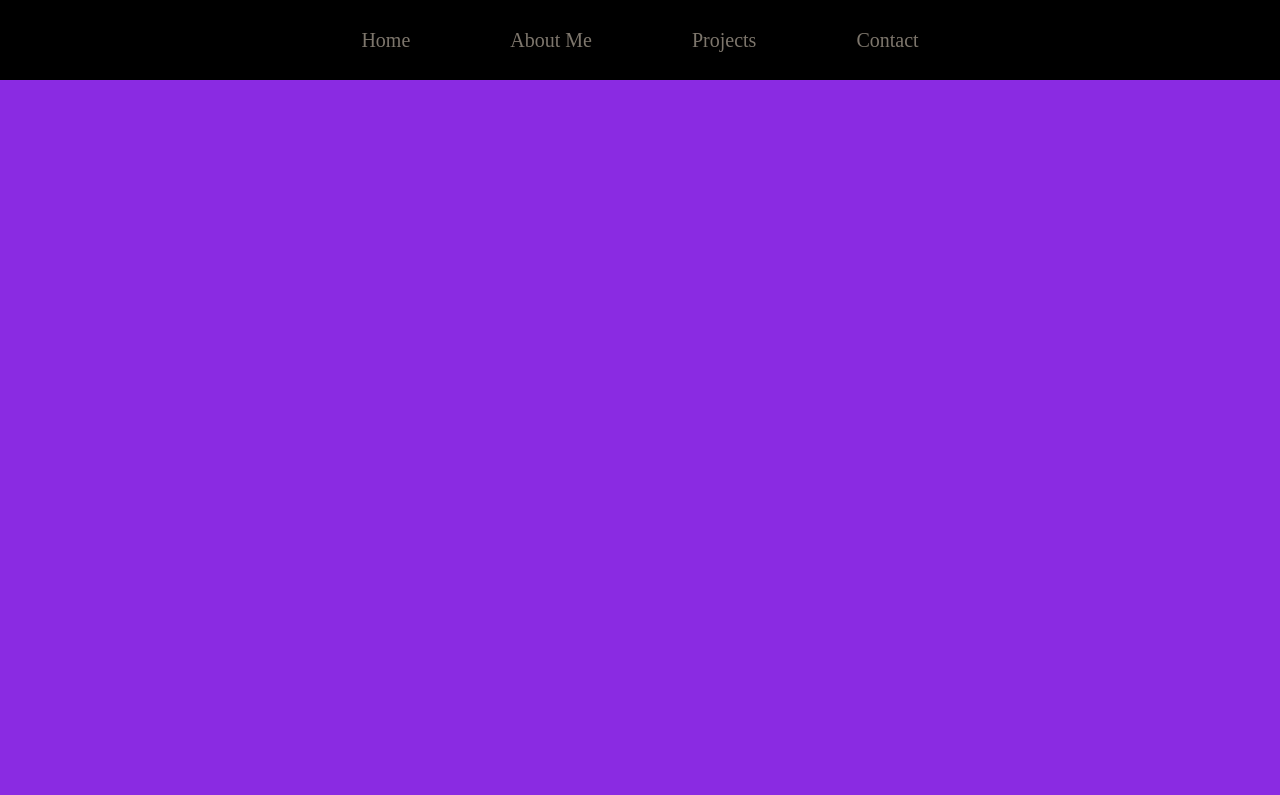
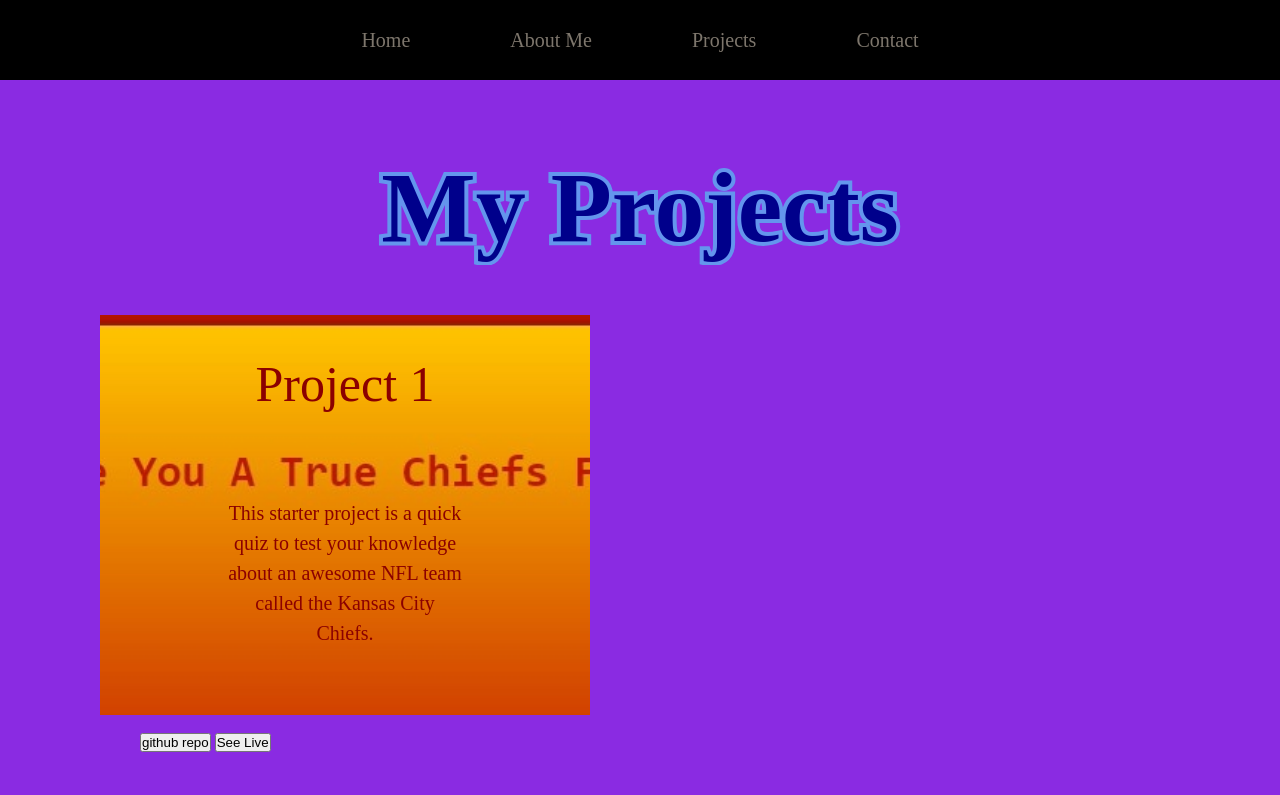
Before and after one commit to Vicki20Rous/My-Portfolio, a plain HTML site: page index.html in a window 1280 px wide. Drawn offline with Linux system fonts and the light colour scheme.

Commit message:
updated index.html

```diff
--- a/index.html
+++ b/index.html
@@ -10,17 +10,39 @@
 
 </head>
 <body>
-
     <nav class="navbar">
         <ul class="link-group">
             <li class="link"><a href="#">Home</a></li>
             <li class="link"><a href="#">About Me</a></li>
             <li class="link"><a href="#">Projects</a></li>
             <li class="link"><a href="#">Contact</a></li>
-
         </ul>
     </nav>
 
+    <section class="home-section">
+        <h1 class="hero-heading">Welcome to <br> My Page <br> I am <br> Victoria</h1>
+        <img src="images/victoria4.JPG" class="home-img" alt="">
+    </section>
+
+    <section class="project-section">
+        <h1 class="project-heading">My Projects</h1>
+        <div class="project-container">
+            <div class="project-card">
+                <img src="images/project-img.jpg" class="project-img" alt="">
+                <div class="project-content">
+                    <h1 class="project-title"> Project 1</h1>
+                    <p class="project-info">
+                        This starter project is a quick quiz to test your knowledge<br>
+                        about an awesome NFL team called the Kansas City Chiefs.
+                    </p>
+                    <div class="project-btn-group">
+                        <button class="project-btn github">github repo</button>
+                        <button class="project-btn live">See Live</button>
+                    </div>
+                </div>
+            </div>
+        </div>
+    </section>
 
     <script src="app.js"></script>
 </body>
--- a/styles.css
+++ b/styles.css
@@ -42,3 +42,109 @@ body{
     transition: .5s;
     font-size: 20px;
 }
+
+.link a:hover, .link.active a{
+    opacity: 1;
+}
+
+.home-section.active{
+    position: relative;
+    opacity: 1;
+    z-index: 8;
+}
+
+.home-section {
+    width: 100%;
+    height: 100vh;
+    padding: 0 150px;
+    display: flex;
+    align-items: center;
+    position: fixed;
+    top: 0;
+    opacity: 0;
+    transition: 1s;
+
+}
+
+.hero-heading{
+    color: black;
+    position: center;
+    font-size: 70px;
+    text-transform: capitalize;
+    font-weight: 200;
+}
+
+.home-img {
+    position: absolute;
+    top: 0;
+    right: 0;
+    height: 90vh;
+    width: 40%;
+    object-fit: contain;
+    opacity: 0.2;
+}
+
+.project-section{
+    width: 100%;
+    min-height: 90vh;
+    padding: 150px 100px 100px;
+    position: fixed;
+    top: 0;
+    transition: 1s;
+}
+
+.project-heading{
+    font-size: 100px;
+    background: cornflowerblue;
+    text-transform: capitalize;
+    text-align: center;
+    margin-bottom: 50px;
+    color: darkblue;
+    background-clip: text;
+    -webkit-background-clip: text;
+    -webkit-text-stroke: 8px transparent;
+}
+
+.project-container{
+    display: grid;
+    grid-template-columns: repeat(2,1fr);
+    grid-gap: 100px;
+}
+
+.project-card{
+    height: 400px;
+    position: relative;
+}
+
+.project-img{
+    width: 100%;
+    height: 100%;
+    position: absolute;
+    top: 0;
+    left: 0;
+    object-fit: cover;
+    transition: .5s;
+}
+
+.project-content{
+    position: relative;
+    padding: 40px;
+    color: darkred;
+    transition: .5s;
+
+}
+
+.project-title{
+    font-size: 50px;
+    text-transform: capitalize;
+    text-align: center;
+    font-weight: 300;
+
+}
+
+.project-info {
+    margin: 85px;
+    font-size: 20px;
+    line-height: 30px;
+    text-align: center;
+}
```
Also changed, not shown: images/project-img.jpg (added), images/victoria.jpg (deleted), images/victoria2.png (deleted), images/victoria4.JPG (added), 1 other file.
